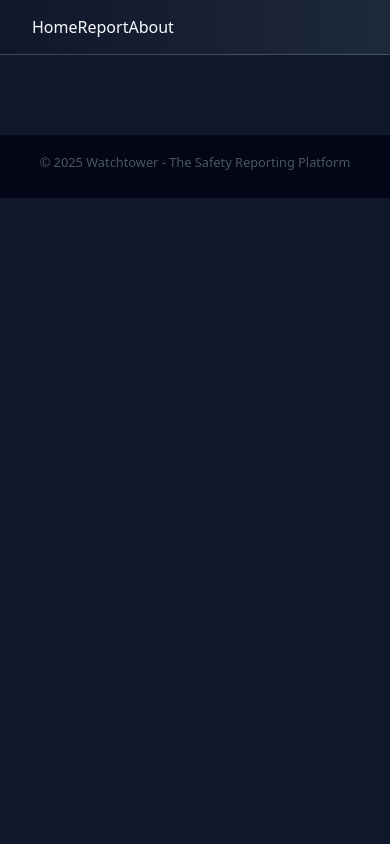
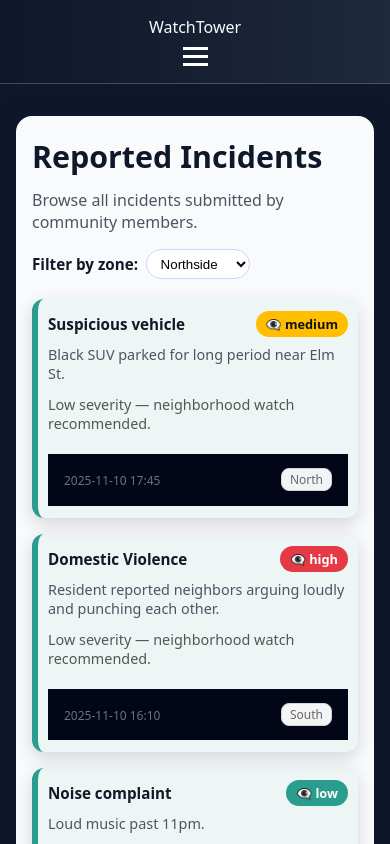
Before and after one commit to aboyd92-ai/project-watchtower-1, a React (Vite) app in the folder my-react-app/: page /reported-incidents in a window 390 px wide. Shown: the top 844 px of the page. Built offline with nearby package versions, Linux system fonts and the light colour scheme.

Commit message:
Styling edits

```diff
--- a/my-react-app/src/App.jsx
+++ b/my-react-app/src/App.jsx
@@ -1,18 +1,23 @@
-import { useState } from 'react'
-import { Routes, Route } from 'react-router-dom'
-import Header from './components/header.jsx'
-import Footer from './components/footer.jsx'
-import Home from './pages/Home.jsx'
-import Report from './pages/Report.jsx'
-import About from './pages/About.jsx'
-import { incidents as seedData } from './data/incidents.js'
+import { useState } from 'react';
+import { Routes, Route } from 'react-router-dom';
+import Header from './components/header.jsx';
+import Footer from './components/footer.jsx';
+import Home from './pages/Home.jsx';
+import Report from './pages/Report.jsx';
+import About from './pages/About.jsx';
+import { incidents as seedData } from './data/incidents.js';
+import ReportedIncidents from './pages/ReportedIncidents.jsx';
 
 function App() {
-  const [incidents, setIncidents] = useState(seedData)
+  // 👉 1) Sample incidents: used ONLY on Home
+  const sampleIncidents = seedData;
 
+  // 👉 2) User-submitted reports: used ONLY on Report page
+  const [reports, setReports] = useState([]);
+
+  // 👉 3) Handler now updates "reports", NOT sample incidents
   function handleAddIncident(newIncident) {
-    // newest first
-    setIncidents([newIncident, ...incidents])
+    setReports((prev) => [newIncident, ...prev]); // newest first
   }
 
   return (
@@ -20,14 +25,29 @@ function App() {
       <Header />
       <main>
         <Routes>
-          <Route path="/" element={<Home incidents={incidents} />} />
-          <Route path="/report" element={<Report onAddIncident={handleAddIncident} />} />
+          {/* Home gets only the sample incidents */}
+          <Route path="/" element={<Home incidents={sampleIncidents} />} />
+
+          {/* Report page gets handler + list of user reports */}
+          <Route
+            path="/report"
+            element={
+              <Report
+                onAddIncident={handleAddIncident}
+                reports={reports}
+              />
+            }
+          />
+
           <Route path="/about" element={<About />} />
+
+          {/* Reported incidents page */}
+          <Route path="/reported-incidents" element={<ReportedIncidents incidents={sampleIncidents} />} />
         </Routes>
       </main>
       <Footer />
     </div>
-  )
+  );
 }
 
-export default App
+export default App;
--- a/my-react-app/src/components/AlertCard.jsx
+++ b/my-react-app/src/components/AlertCard.jsx
@@ -1,12 +1,46 @@
 export default function AlertCard({ incident }) {
+
+  // Determine color class based on severity
+  const severityClass =
+    incident.severity === "High"
+      ? "severity-high"
+      : incident.severity === "Medium"
+      ? "severity-medium"
+      : "severity-low";
+
+  // Icon for severity
+  const icon =
+    incident.severity === "High"
+      ? "🚨"
+      : incident.severity === "Medium"
+      ? "⚠️"
+      : "👁️‍🗨️";
+
+  // Message under description
+  const message =
+    incident.severity === "High"
+      ? "High severity — consider calling local authorities."
+      : incident.severity === "Medium"
+      ? "Medium severity — stay alert and warn neighbors."
+      : "Low severity — neighborhood watch recommended.";
+
   return (
-    <article className={`alert-card alert-${incident.severity}`}>
-      <header>
+    <article className={`alert-card ${severityClass}`}>
+      <header className="alert-header">
         <h3>{incident.title}</h3>
+
+        <span className={`severity-badge ${incident.severity.toLowerCase()}`}>
+          {icon} {incident.severity}
+        </span>
+      </header>
+
+      <p className="alert-description">{incident.description}</p>
+      <p className="severity-message">{message}</p>
+
+      <footer className="alert-footer">
+        <small>{incident.time}</small>
         <span className="zone-tag">{incident.zone}</span>
-      </header>
-      <p>{incident.description}</p>
-      <small>{incident.time}</small>
+      </footer>
     </article>
-  )
+  );
 }
--- a/my-react-app/src/components/ReportForm.jsx
+++ b/my-react-app/src/components/ReportForm.jsx
@@ -1,69 +1,126 @@
-import { useState } from 'react'
+import { useState } from "react";
 
-export default function ReportForm({ onAdd }) {
-  const [title, setTitle] = useState('')
-  const [description, setDescription] = useState('')
-  const [zone, setZone] = useState('North')
-  const [severity, setSeverity] = useState('low')
-  const [error, setError] = useState('')
+export default function ReportForm({ onAddIncident }) {
+  const [title, setTitle] = useState("");          // what happened
+  const [severity, setSeverity] = useState("Low");
+  const [zone, setZone] = useState("Northside");
+  const [date, setDate] = useState("");
+  const [time, setTime] = useState("");
+  const [details, setDetails] = useState("");      // comment box
+  const [error, setError] = useState("");
 
-  function handleSubmit(e) {
-    e.preventDefault()
-    if (!title.trim() || !description.trim()) {
-      setError('Title and description are required.')
-      return
+  const handleSubmit = (e) => {
+    e.preventDefault();
+
+    if (!title.trim()) {
+      setError("Please enter what happened (incident type).");
+      return;
     }
-    setError('')
-    const newIncident = {
-      id: crypto.randomUUID(),
-      title,
-      description,
+
+    // if user doesn’t pick date/time, use current time
+    const incidentTime =
+      date && time
+        ? `${date} ${time}`
+        : new Date().toLocaleString();
+
+    onAddIncident({
+      type: title,
+      severity,
       zone,
-      severity,
-      time: new Date().toISOString().slice(0, 16).replace('T', ' ')
-    }
-    onAdd(newIncident)
-    // reset
-    setTitle('')
-    setDescription('')
-    setZone('North')
-    setSeverity('low')
-  }
+      description: details,
+      time: incidentTime,
+    });
+
+    // reset form
+    setTitle("");
+    setSeverity("Low");
+    setZone("Northside");
+    setDate("");
+    setTime("");
+    setDetails("");
+    setError("");
+  };
 
   return (
     <form className="report-form" onSubmit={handleSubmit}>
+      <h2>Submit a Report</h2>
+      <p className="report-subtext">
+        Please fill out the form below to report a crime incident.
+      </p>
+
       <label>
-        Title*
-        <input value={title} onChange={(e) => setTitle(e.target.value)} />
+        Incident / Report title
+        <input
+          type="text"
+          value={title}
+          onChange={(e) => setTitle(e.target.value)}
+          placeholder="e.g. Suspicious vehicle, Domestic dispute, Noise complaint"
+        />
       </label>
 
+      <div className="report-row">
+        <label>
+          Severity
+          <select
+            value={severity}
+            onChange={(e) => setSeverity(e.target.value)}
+          >
+            <option>Low</option>
+            <option>Medium</option>
+            <option>High</option>
+          </select>
+        </label>
+
+        <label>
+          Zone / Area
+          <select
+            value={zone}
+            onChange={(e) => setZone(e.target.value)}
+          >
+            <option>Northside</option>
+            <option>Southside</option>
+            <option>Eastside</option>
+            <option>Westside</option>
+            <option>Downtown</option>
+          </select>
+        </label>
+      </div>
+
+      <div className="report-row">
+        <label>
+          Date
+          <input
+            type="date"
+            value={date}
+            onChange={(e) => setDate(e.target.value)}
+          />
+        </label>
+
+        <label>
+          Time
+          <input
+            type="time"
+            value={time}
+            onChange={(e) => setTime(e.target.value)}
+          />
+        </label>
+      </div>
+
       <label>
-        Description*
-        <textarea value={description} onChange={(e) => setDescription(e.target.value)} />
+        Additional details (optional)
+        <textarea
+          rows="3"
+          value={details}
+          onChange={(e) => setDetails(e.target.value)}
+          placeholder="Describe what you saw, who was involved, direction of travel, etc."
+        />
       </label>
 
-      <label>
-        Zone
-        <select value={zone} onChange={(e) => setZone(e.target.value)}>
-          <option>North</option>
-          <option>South</option>
-          <option>East</option>
-          <option>West</option>
-        </select>
-      </label>
+      {error && <p className="error-text">{error}</p>}
 
-      <label>
-        Severity
-        <select value={severity} onChange={(e) => setSeverity(e.target.value)}>
-          <option value="low">Low</option>
-          <option value="medium">Medium</option>
-          <option value="high">High</option>
-        </select>
-      </label>
-
-      {error && <p className="error">{error}</p>}
-
-      <button type="submit">Submit Report</button>
+      <button type="submit" className="submit-btn">
+        Submit report
+      </button>
     </form>
-  )
+  );
 }
--- a/my-react-app/src/components/header.jsx
+++ b/my-react-app/src/components/header.jsx
@@ -1,13 +1,50 @@
-import { Link, NavLink } from 'react-router-dom'
+import { useState } from "react";
+import { NavLink } from "react-router-dom";
 
 export default function Header() {
+  const [isOpen, setIsOpen] = useState(false);
+
+  function handleToggle() {
+    setIsOpen((prev) => !prev);
+  }
+
+  function closeMenu() {
+    setIsOpen(false);
+  }
+
   return (
     <header className="top-nav">
-            <nav>
-        <NavLink to="/" end>Home</NavLink>
-        <NavLink to="/report">Report</NavLink>
-        <NavLink to="/about">About</NavLink>
+      {/* Logo / title */}
+      <div className="brand">
+        WatchTower
+      </div>
+
+      {/* Hamburger button (mobile only via CSS) */}
+      <button
+        className={`hamburger ${isOpen ? "is-open" : ""}`}
+        onClick={handleToggle}
+        aria-label="Toggle navigation menu"
+      >
+        <span />
+        <span />
+        <span />
+      </button>
+
+      {/* Nav links */}
+      <nav className={`nav-links ${isOpen ? "nav-open" : ""}`}>
+        <NavLink to="/" end onClick={closeMenu}>
+          Home
+        </NavLink>
+        <NavLink to="/report" onClick={closeMenu}>
+          Report
+        </NavLink>
+        <NavLink to="/reported-incidents" onClick={closeMenu}>
+          Reported Incidents
+        </NavLink>
+        <NavLink to="/about" onClick={closeMenu}>
+          About
+        </NavLink>
       </nav>
     </header>
-  )
+  );
 }
--- a/my-react-app/src/index.css
+++ b/my-react-app/src/index.css
@@ -270,5 +270,236 @@ footer {
 
   main > section {
     padding: 1.25rem 1rem 1.75rem;
+
+}
+}
+/* Card base */
+.alert-card {
+  padding: 1rem 1.2rem;
+  background: #fff;
+  border-radius: 12px;
+  margin-bottom: 1rem;
+  box-shadow: 0 6px 18px rgba(0,0,0,0.15);
+  transition: transform 0.2s ease, box-shadow 0.2s ease;
+}
+
+.alert-card:hover {
+  transform: translateY(-3px);
+  box-shadow: 0 12px 24px rgba(0,0,0,0.2);
+}
+
+/* Color strips */
+.severity-high {
+  border-left: 6px solid #e63946;
+  background: rgba(230, 57, 70, 0.05);
+}
+
+.severity-medium {
+  border-left: 6px solid #ffbf00;
+  background: rgba(255, 191, 0, 0.08);
+}
+
+.severity-low {
+  border-left: 6px solid #2a9d8f;
+  background: rgba(42, 157, 143, 0.05);
+}
+
+/* Header */
+.alert-header {
+  display: flex;
+  justify-content: space-between;
+  align-items: center;
+}
+
+/* Severity pill */
+.severity-badge {
+  display: inline-flex;
+  align-items: center;
+  gap: 0.3rem;
+  padding: 4px 10px;
+  border-radius: 999px;
+  font-size: 0.8rem;
+  font-weight: 600;
+}
+
+.severity-badge.high {
+  background: #e63946;
+  color: #fff;
+}
+
+.severity-badge.medium {
+  background: #ffbf00;
+  color: #111;
+}
+
+.severity-badge.low {
+  background: #2a9d8f;
+  color: #fff;
+}
+
+/* Message text */
+.severity-message {
+  font-size: 0.85rem;
+  color: #555;
+  margin-top: 0.3rem;
+}
+
+/* Footer row */
+.alert-footer {
+  display: flex;
+  justify-content: space-between;
+  margin-top: 0.8rem;
+  color: #666;
+  font-size: 0.78rem;
+}
+
+/* Zone tag */
+.zone-tag {
+  padding: 2px 8px;
+  background: #f3f4f6;
+  border-radius: 8px;
+  border: 1px solid #d1d5db;
+  font-size: 0.75rem;
+}
+/* ===== MOBILE LAYOUT ===== */
+@media (max-width: 600px) {
+  /* stack header / nav vertically */
+  .top-nav {
+    flex-direction: column;
+    align-items: flex-start;
+    gap: 8px;
+  }
+
+  .top-nav nav {
+    width: 100%;
+    justify-content: space-around;
+    flex-wrap: wrap;
+  }
+
+  .incident-card,
+  .report-card,
+  .report-page,
+  .about-card {
+    margin: 16px 10px;
+    padding: 16px 14px;
+    border-radius: 12px;
+  }
+
+  /* alert cards a bit tighter */
+  .alert-card {
+    padding: 12px 10px;
+  }
+
+  .alert-card header h3 {
+    font-size: 0.95rem;
+  }
+
+  .home-hero,
+  .home-hero-video {
+    min-height: 75vh;
+  }
+
+  .home-overlay,
+  .home-video-overlay {
+    padding: 24px 18px;
+  }
+
+  .home-title {
+    font-size: 1.9rem;
+  }
+
+  .home-tagline {
+    font-size: 0.95rem;
+  }
+
+  .home-actions {
+    flex-direction: column;
+    gap: 10px;
+  }
+
+  .btn-primary,
+  .btn-secondary {
+    width: 100%;
+    text-align: center;
   }
 }
+.top-nav {
+  display: flex;
+  justify-content: space-between;
+  align-items: center;
+  padding: 16px 24px;
+}
+
+/* navigation links (desktop) */
+.nav-links {
+  display: flex;
+  gap: 20px;
+}
+
+.nav-links a {
+  color: white;
+  text-decoration: none;
+  font-weight: 500;
+}
+/* ========== HAMBURGER BUTTON (MOBILE) ========== */
+
+.hamburger {
+  display: none;           /* hidden on desktop */
+  flex-direction: column;
+  gap: 5px;
+  cursor: pointer;
+  background: transparent;
+  border: none;
+}
+
+.hamburger span {
+  width: 25px;
+  height: 3px;
+  background: white;
+  transition: all 0.3s ease;
+}
+
+/* When menu is open, animate it */
+.hamburger.is-open span:nth-child(1) {
+  transform: rotate(45deg) translateY(8px);
+}
+
+.hamburger.is-open span:nth-child(2) {
+  opacity: 0;
+}
+
+.hamburger.is-open span:nth-child(3) {
+  transform: rotate(-45deg) translateY(-8px);
+}
+@media (max-width: 600px) {
+
+  /* Show hamburger button */
+  .hamburger {
+    display: flex;
+  }
+
+  /* Hide nav links by default */
+  .nav-links {
+    display: none;
+    position: absolute;
+    top: 70px;
+    right: 20px;
+    flex-direction: column;
+    background-color: #1e1e2f;
+    padding: 20px;
+    border-radius: 12px;
+    width: 60%;
+    z-index: 50;
+  }
+
+  /* When menu is open, show nav */
+  .nav-links.nav-open {
+    display: flex;
+  }
+
+  /* Increase spacing for mobile */
+  .nav-links a {
+    padding: 10px 0;
+    color: white;
+  }
+}
--- a/my-react-app/src/pages/About.jsx
+++ b/my-react-app/src/pages/About.jsx
@@ -2,7 +2,9 @@ export default function About() {
     return (
         <section>
             <h1>About Watchtower</h1>
-            <p>Watchtower is a community-driven platform dedicated to enhancing public safety by enabling users to report and track safety incidents and stay informed.</p>
+            <p>Watchtower is a community-driven platform dedicated to enhancing public safety by enabling users to report and track safety incidents and stay informed.
+                it's mission is to empower individuals with the tools and information they need to make safer choices in their daily lives. along with reporting incidents in real time so everyone can stay informed and vigilant.
+            </p>
         </section>
     )
 }
--- a/my-react-app/src/pages/Home.jsx
+++ b/my-react-app/src/pages/Home.jsx
@@ -1,22 +1,10 @@
-import { useState } from "react";
-import IncidentFeed from "../components/IncidentFeed.jsx";
-import ZoneFilter from "../components/ZoneFilter.jsx";
-
-export default function Home({ incidents }) {
-  const [selectedZone, setSelectedZone] = useState("All");
-
-  const filtered = selectedZone === "All"
-    ? incidents
-    : incidents.filter((inc) => inc.zone === selectedZone);
-
+export default function Home() {
   return (
-    <section>
-      <h1>Recent Incidents</h1>
-      <p>Stay aware of what’s happening in your community.</p>
-
-      <ZoneFilter selectedZone={selectedZone} onChange={setSelectedZone} />
-
-      <IncidentFeed incidents={filtered} />
+    <section className="home-landing">
+      <div className="overlay">
+        <h1 className="home-title">WatchTower</h1>
+        <p className="home-tagline">Neighborhood safety at the touch of a button</p>
+      </div>
     </section>
   );
 }
--- /dev/null
+++ b/my-react-app/src/pages/ReportedIncidents.jsx
@@ -0,0 +1,22 @@
+import IncidentFeed from "../components/IncidentFeed.jsx";
+import ZoneFilter from "../components/ZoneFilter.jsx";
+import { useState } from "react";
+
+export default function ReportedIncidents({ incidents }) {
+  const [selectedZone, setSelectedZone] = useState("All");
+
+  const filteredIncidents =
+    selectedZone === "All"
+      ? incidents
+      : incidents.filter((inc) => inc.zone === selectedZone);
+
+  return (
+    <section className="incident-page">
+      <h1>Reported Incidents</h1>
+      <p>Browse all incidents submitted by community members.</p>
+
+      <ZoneFilter selectedZone={selectedZone} onChange={setSelectedZone} />
+      <IncidentFeed incidents={filteredIncidents} />
+    </section>
+  );
+}
```
Also changed, not shown: my-react-app/src/pages/Report.jsx (+20 -8 lines).
